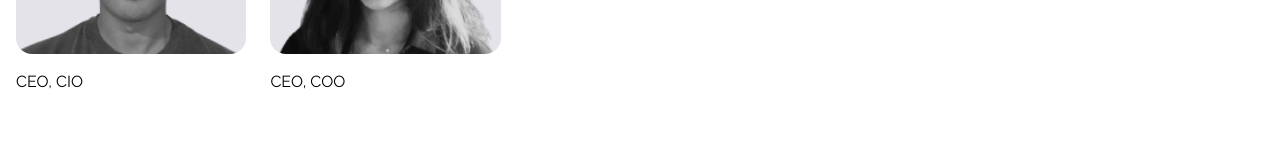
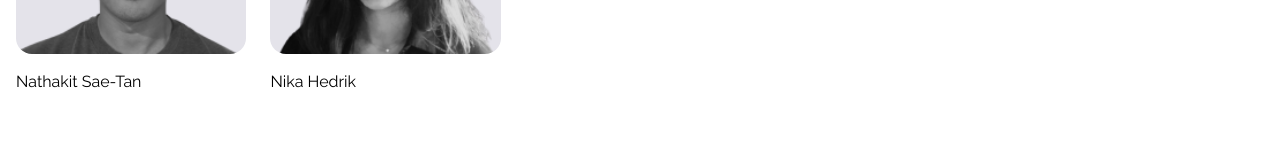
Before and after one commit to earthformlabs/efl-website, a Nuxt app: page /about in a window 1280 px wide. Shown: the part 2108-2268 px from the top of the page. Built offline with nearby package versions, Linux system fonts and the light colour scheme.

Commit message:
update name

```diff
--- a/pages/about.vue
+++ b/pages/about.vue
@@ -118,7 +118,7 @@
             height="100%"
             class="rounded-2xl max-h-[500px]"
           />
-          <p>CEO, CIO</p>
+          <p>Nathakit Sae-Tan</p>
         </div>
         <div class="w-full h-full grid gap-4">
           <img
@@ -128,7 +128,7 @@
             height="100%"
             class="rounded-2xl max-h-[500px]"
           />
-          <p>CEO, COO</p>
+          <p>Nika Hedrik</p>
         </div>
       </div>
     </div>
```
